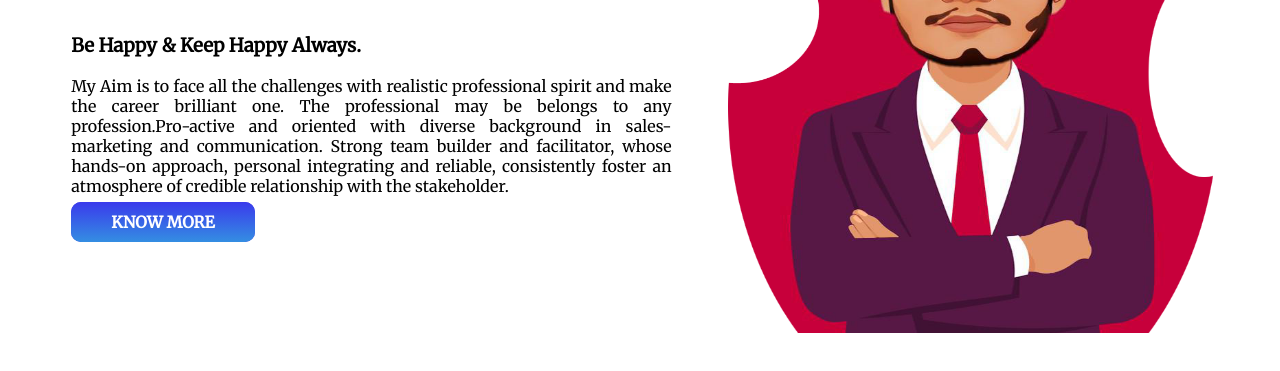
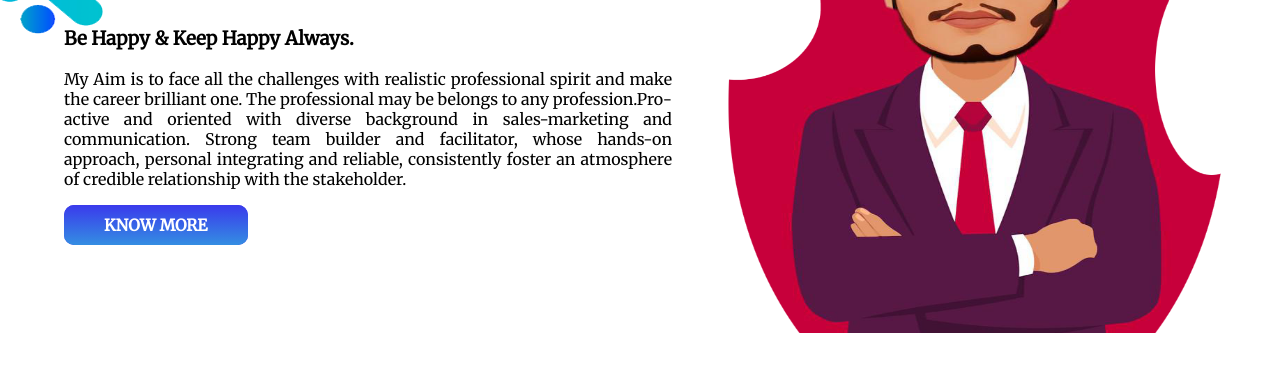
Before and after one commit to hasibulhamim2020/my-portfolio, a plain HTML site: page index.html in a window 1280 px wide. Shown: the part 261-632 px from the top of the page. Drawn offline with Linux system fonts and the light colour scheme.

Commit message:
first commit 3.0

```diff
--- a/index.html
+++ b/index.html
@@ -15,7 +15,7 @@
 </head>
 
 <body>
-    <section>
+    <section class="top-banner">
         <div class="half-width">
             <h1>Welcome To</h1>
             <h1><span class="blue-color">Hasibul Hamim</span> Kingdom!</h1>
--- a/style.css
+++ b/style.css
@@ -1,5 +1,6 @@
 body {
     font-family: 'Merriweather', serif;
+    margin: 0px;
 }
 
 h1 {
@@ -12,6 +13,7 @@ h1 {
 
 p {
     text-align: justify;
+    padding-bottom: 10px;
 }
 
 section {
@@ -46,3 +48,10 @@ section {
     font-weight: 700;
 
 }
+
+.top-banner {
+    background-image: url(image_ass/back_02.png);
+    background-repeat: no-repeat;
+    background-size: auto;
+
+}
```
Also changed, not shown: image_ass/back_02.png (added).
